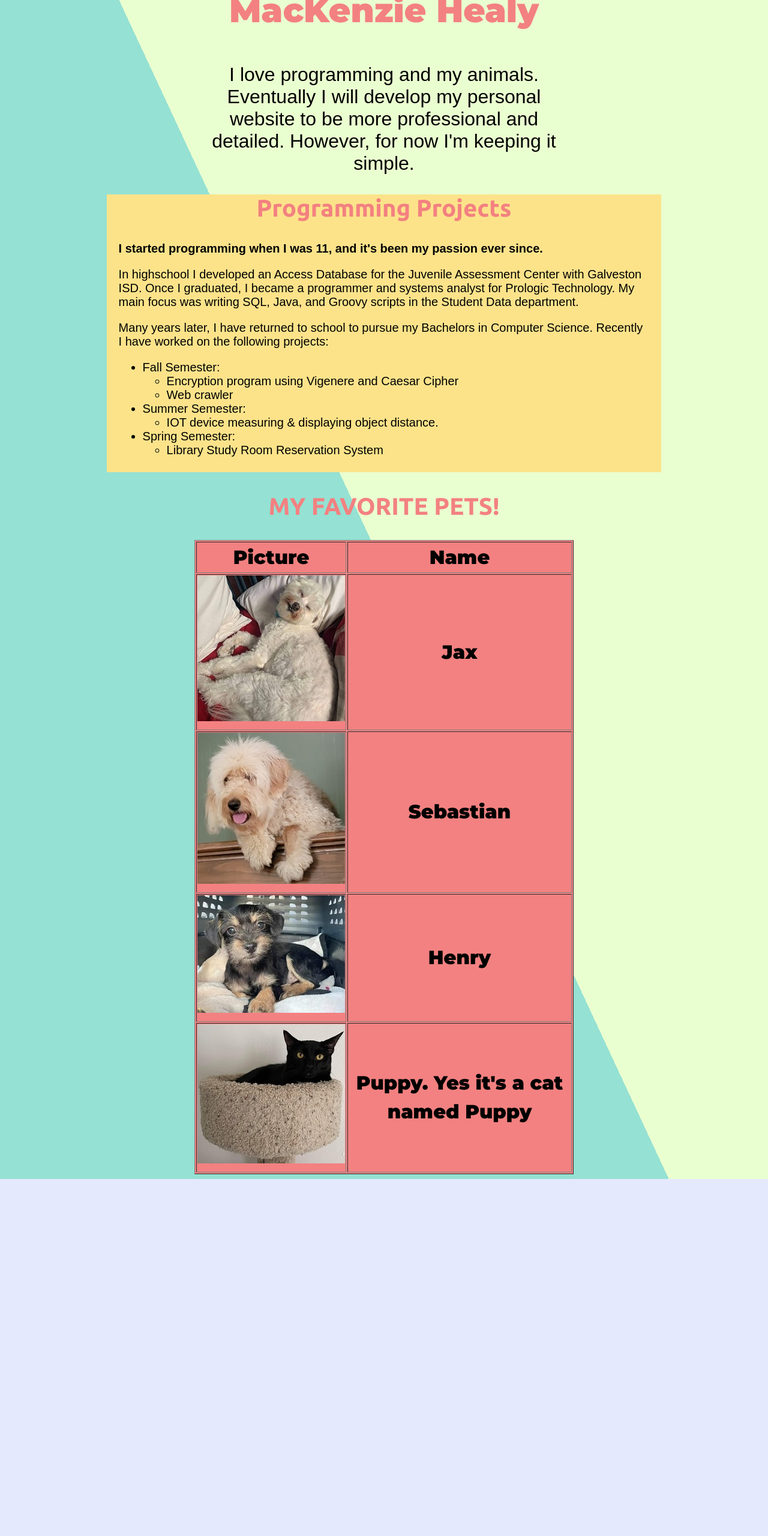
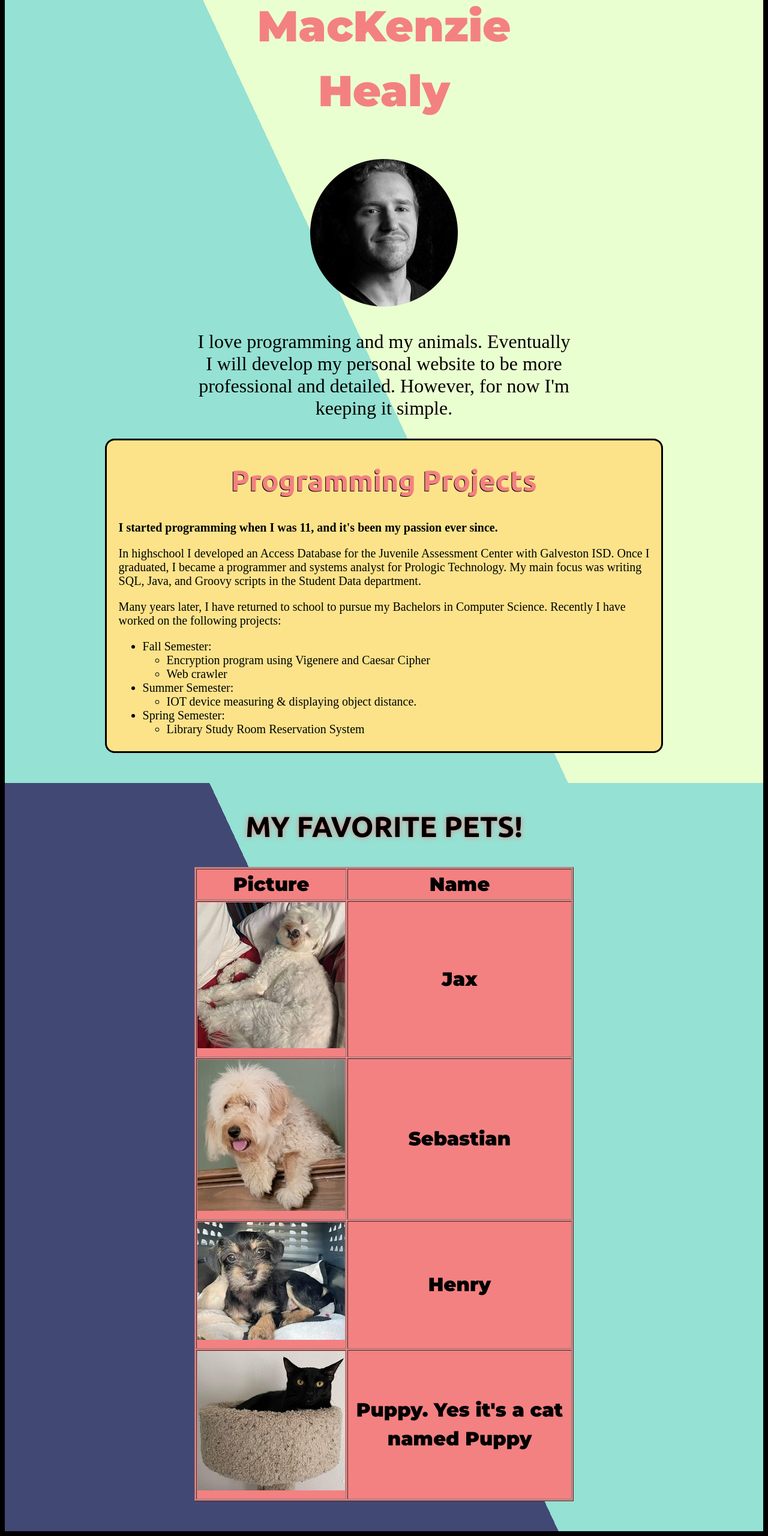
Before and after one commit to healym3/cv, a plain HTML site: page index.html in a window 1280 px wide. Shown: the part 71-2631 px from the top of the page at 60% size. Before the commit the page ends 2036 px from the top, so only its background shows below. Drawn offline with Linux system fonts and the light colour scheme.

Commit message:
add animation and box model

```diff
--- a/css/styles.css
+++ b/css/styles.css
@@ -1,27 +1,45 @@
+
 h1 {
   font-family: 'Montserrat', sans-serif;
-  font-size: 3.5rem;
+  font-size: 4.5rem;
   line-height: 1.5;
   font-weight: 900;
   color: #F38181;
-
 }
 
 h2 {
   font-family: "Ubuntu";
-  font-size: 2.5rem;
+  font-size: 3rem;
   color: #F38181;
   text-align: center;
 }
-
-#title {
+.projects h2 {
+  text-shadow: -1px 1px black;
 
 }
+
+#title {}
+
 .intro {
   font-size: 2rem;
   max-width: 50%;
   text-align: center;
   margin: auto;
+}
+
+.intro img {
+  /* margin: 80px; */
+  -webkit-transition: -webkit-transform 4s;
+  -moz-transition: -moz-transform 4s;
+  -o-transition: -o-transform 4s;
+  transition: transform 4s;
+}
+
+.intro img:hover {
+  -webkit-transform: rotate(360deg) scale(1, 1);
+  -moz-transform: rotate(360deg) scale(1, 1);
+  -o-transform: rotate(360deg) scale(1, 1);
+  transform: rotate(360deg) scale(1, 1);
 }
 
 .projects {
@@ -30,23 +48,43 @@ h2 {
   background-color: #FCE38A;
   margin: auto;
   padding: 0 1em 5px 1em;
+  border: 3px solid;
+  border-radius: 16px;
 }
 
 .pets {
-  margin:auto;
+  margin: auto;
   max-width: 50%;
 }
+
+.pet-header h2{
+  color: black;
+  text-shadow: 0 0 8px #F38181;
+}
+
 table {
   font-family: 'Montserrat', sans-serif;
   font-size: 2rem;
   line-height: 1.5;
   font-weight: 900;
   background-color: #F38181;
+  margin-left: auto;
+  margin-right: auto;
 }
 
-html {
+#page-top {
   background-color: #E4E9FD;
   background-image: -webkit-linear-gradient(205deg, #EAFFD0 50%, #95E1D3 50%);
   min-height: 1000px;
-  font-family: sans-serif;
+  padding-bottom: 50px;
 }
+#page-bottom {
+  background-image: -webkit-linear-gradient(205deg, #95E1D3 50%, #424874 50%);
+  min-height: 1000px;
+  padding-bottom: 50px;
+  padding-top: 5px;
+}
+
+html{
+  background-color:black;
+}
--- a/index.html
+++ b/index.html
@@ -11,12 +11,13 @@
 
 <body>
 
-<section id="title">
+  <section id="page-top">
     <div class="intro">
       <h1>MacKenzie Healy</h1>
+      <img src="images/mackenzie1-modified.png">
       <p>I love programming and my animals. Eventually I will develop my personal website to be more professional and detailed. However, for now I'm keeping it simple.</p>
     </div>
-</section>
+
 
 
     <div class="projects">
@@ -49,12 +50,14 @@
 
       </ul>
     </div>
+  </section>
+  <section id="page-bottom">
     <div class="pets">
+      <div class="pet-header">
         <h2><strong>MY FAVORITE PETS!</strong></h2>
-  <table border="1" style="
-    margin-left: auto;
-    margin-right: auto;
-">
+      </div>
+
+      <table border="1">
 
         <!-- the <caption> tag summarizes the table's -->
         <!-- contents (this helps visually impaired people) -->
@@ -79,25 +82,27 @@
 
         <tbody>
           <tr>
-        <td><img src="jax1.jpg" style="object-fit:contain"></td> <!-- insert a data cell -->
+            <td><img src="images/jax1.jpg" style="object-fit:contain"></td> <!-- insert a data cell -->
             <td style="text-align:center;font-weight:bold">Jax</td>
           </tr>
           <tr>
-        <td><img src="sebastian1.jpg"></td>
+            <td><img src="images/sebastian1.jpg"></td>
             <td style="text-align:center;font-weight:bold">Sebastian</td>
           </tr>
           <tr>
-        <td><img src="henry1.jpg"></td>
+            <td><img src="images/henry1.jpg"></td>
             <td style="text-align:center;font-weight:bold">Henry</td>
           </tr>
           <tr>
-        <td><img src="puppy1.jpg"></td>
+            <td><img src="images/puppy1.jpg"></td>
             <td style="text-align:center;font-weight:bold">Puppy. Yes it's a cat named Puppy</td>
           </tr>
         </tbody>
 
       </table>
     </div>
+  </section>
+
 
 </body>
 
--- /dev/null
+++ b/style.css
@@ -0,0 +1,11 @@
+body {
+    background-color: #95e2e2;
+
+ }
+ hr {
+    border-style:none;
+    border-top-style: dotted;
+    border-color: grey;
+    border-width: 5px;
+    width: 50%;
+ }
```
Also changed, not shown: contact.html (added, +17 -0 lines), images/henry1.jpg (renamed from henry1.jpg), images/jax1.jpg (renamed from jax1.jpg), images/mackenzie1-circle.png (added), images/mackenzie1-modified.png (added), images/puppy1.jpg (renamed from puppy1.jpg), images/sebastian1.jpg (renamed from sebastian1.jpg), images/sebastian2.jpg (renamed from sebastian2.jpg). Lines whose indentation alone changed are shown as unchanged.
